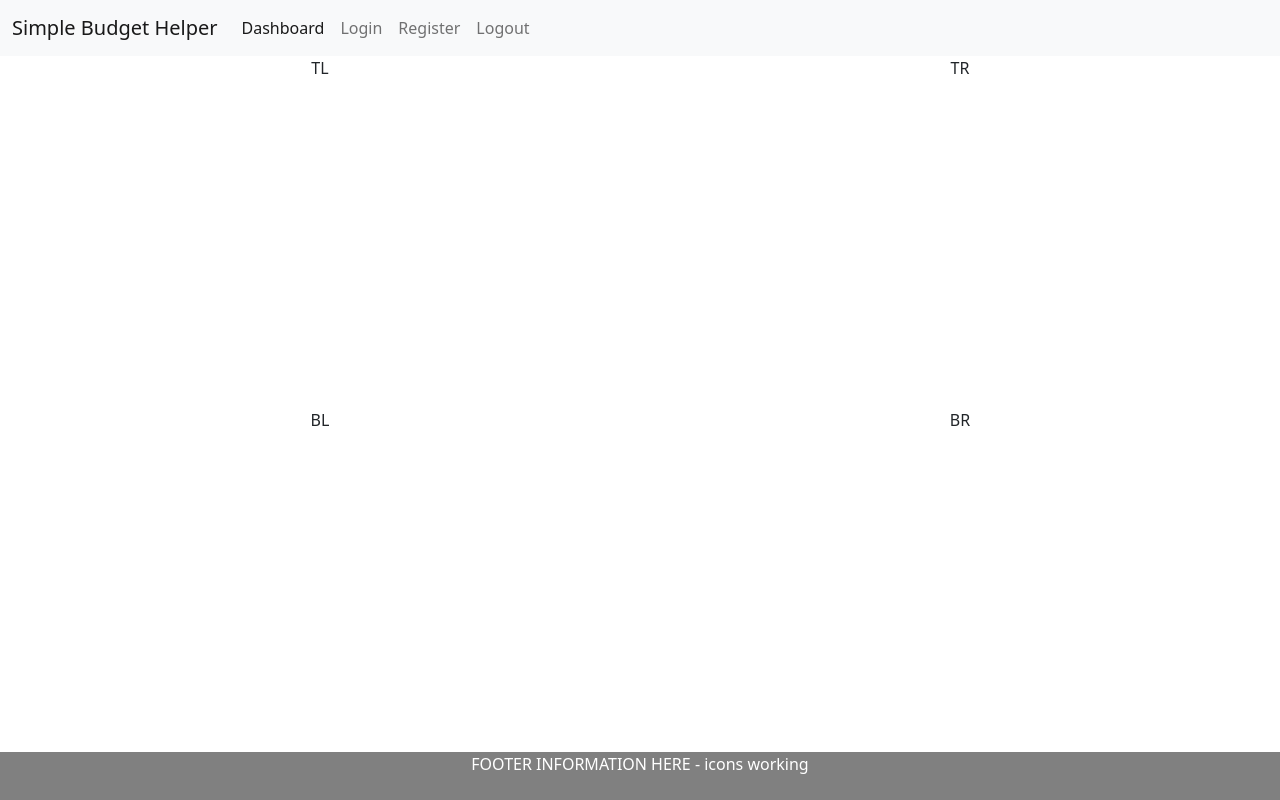
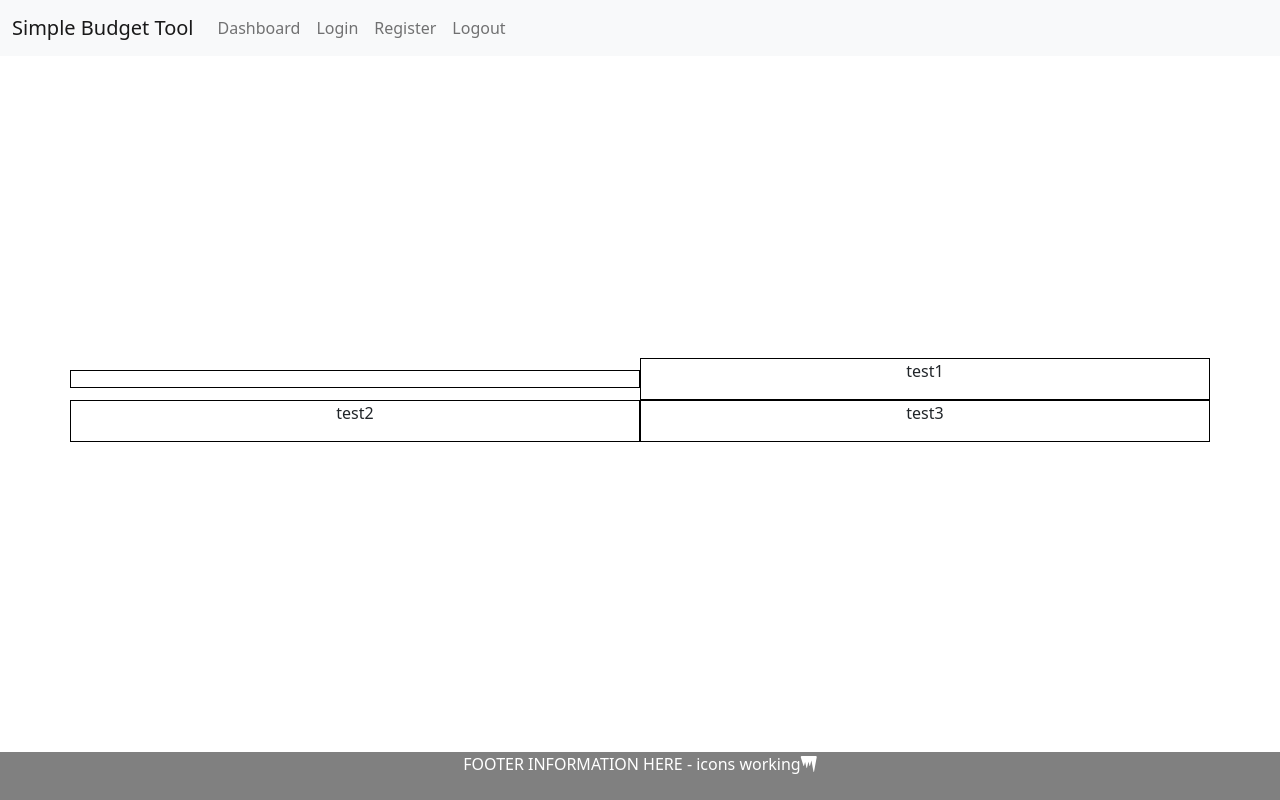
Before and after one commit to KNFullStack/Milestone-Project-3, a Flask app: page /dashboard in a window 1280 px wide. Run offline with Flask 2, Linux system fonts and the light colour scheme; data that the repository does not hold is empty; some libraries are stand-ins or nearby versions.

Commit message:
testing data being pulled from database and inserted into tables on dashboard

```diff
--- a/app.py
+++ b/app.py
@@ -19,16 +19,18 @@ app.secret_key = os.environ.get("SECRET_KEY")
 
 mongo = PyMongo(app)
 
+# tests = mongo.db.testing.find() - this is how we get our records from testing collection
 
 @app.route("/")
 def home():
-    # tests = mongo.db.testing.find() - this is how we get our records from testing collection
     return render_template("base.html")
 
 
 @app.route("/dashboard")
 def dashboard():
-    return render_template("dashboard.html")
+    income = mongo.db.income.find()
+    outgoings = mongo.db.outgoings.find()
+    return render_template("dashboard.html", income=income, outgoings=outgoings)
 
 
 @app.route("/register", methods=["GET","POST"])
--- a/static/css/style.css
+++ b/static/css/style.css
@@ -1,5 +1,12 @@
-#dashboard-container .row .col {
-    height: 44vh;
+#dashboard-container .row .col-lg-6 {
+    border: 1px solid black;
+}
+
+#dashboard-container {
+    position: absolute;
+    top: 50%;
+    left: 50%;
+    transform: translate(-50%, -50%);
 }
 
 #footer {
@@ -15,3 +22,9 @@
 #footer p {
     margin: 0;
 }
+
+li {
+    list-style-type: none;
+}
+
+/* Responsiveness */
--- a/templates/base.html
+++ b/templates/base.html
@@ -11,20 +11,20 @@
     <link rel="stylesheet" href="{{ url_for('static', filename='css/fontawesome/css/all.css') }}" type="text/css">
     {% block styles %}
     {% endblock %}
-    <title>Simple Budget Helper</title>
+    <title>Simple Budget Tool</title>
 </head>
 
 <body>
     <nav class="navbar navbar-expand-lg navbar-light bg-light">
         <div class="container-fluid">
-            <a class="navbar-brand" href="{{ url_for('home') }}">Simple Budget Helper</a>
+            <a class="navbar-brand" href="{{ url_for('home') }}">Simple Budget Tool</a>
             <button class="navbar-toggler" type="button" data-bs-toggle="collapse" data-bs-target="#navbarNavAltMarkup"
                 aria-controls="navbarNavAltMarkup" aria-expanded="false" aria-label="Toggle navigation">
                 <span class="navbar-toggler-icon"></span>
             </button>
             <div class="collapse navbar-collapse" id="navbarNavAltMarkup">
                 <div class="navbar-nav">
-                    <a class="nav-link active" href="{{ url_for('dashboard') }}">Dashboard</a>
+                    <a class="nav-link" href="{{ url_for('dashboard') }}">Dashboard</a>
                     <a class="nav-link" href="{{ url_for('login') }}">Login</a>
                     <a class="nav-link" href="{{ url_for('register') }}">Register</a>
                     <a class="nav-link" href="{{ url_for('home') }}">Logout</a>
@@ -39,7 +39,7 @@
     <footer id="footer">
         <div class="container-fluid">
             <div class="row text-center align-items-center justify-content-center">
-                <div class="col">FOOTER INFORMATION HERE - icons working</i></div>
+                <div class="col">FOOTER INFORMATION HERE - icons working<i class="fas fa-icicles"></i></div>
             </div>
         </div>
     </footer>
--- a/templates/dashboard.html
+++ b/templates/dashboard.html
@@ -1,15 +1,49 @@
 {% extends "base.html" %}
 {% block content %}
 
-<div class="container-fluid" id="dashboard-container">
+
+<div class="container" id="dashboard-container">
     <div class="row text-center align-items-center justify-content-center">
-        <div class="col">TL</div>
-        <div class="col">TR</div>
+        <div class="col-lg-6">
+            <div class="container">
+                <div class="row text-center align-items-center justify-content-center">
+                    <div class="col">
+                        <ul>
+                            {% for x in income %}
+                            <li>
+                                {{ x.name }}
+                                {{ x.value }}<br>
+                            </li>
+                            {% endfor %}
+                        </ul>
+                    </div>
+                    <div class="col">
+                        <ul>
+                            {% for x in outgoings %}
+                            <li>
+                                {{ x.name }}
+                                {{ x.value }}<br>
+                            </li>
+                            {% endfor %}
+                        </ul>
+                    </div>
+                </div>
+            </div>
+
+        </div>
+        <div class="col-lg-6">
+            <p>test1</p>
+        </div>
     </div>
     <div class="row text-center align-items-center justify-content-center">
-        <div class="col">BL</div>
-        <div class="col">BR</div>
+        <div class="col-lg-6">
+            <p>test2</p>
+        </div>
+        <div class="col-lg-6">
+            <p>test3</p>
+        </div>
     </div>
 </div>
 
+
 {% endblock %}
```
